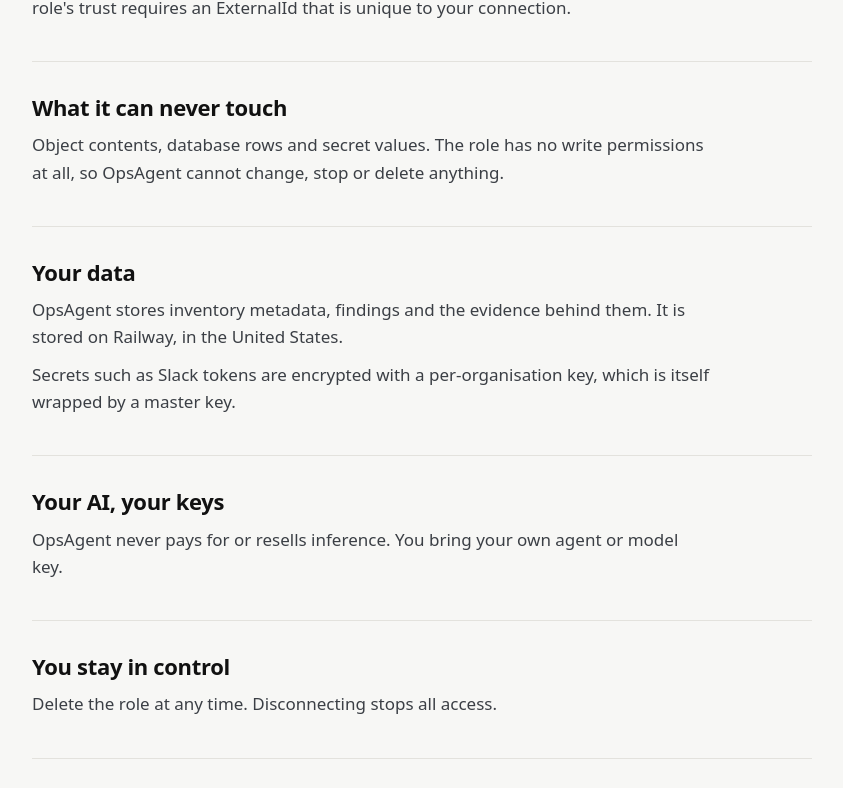
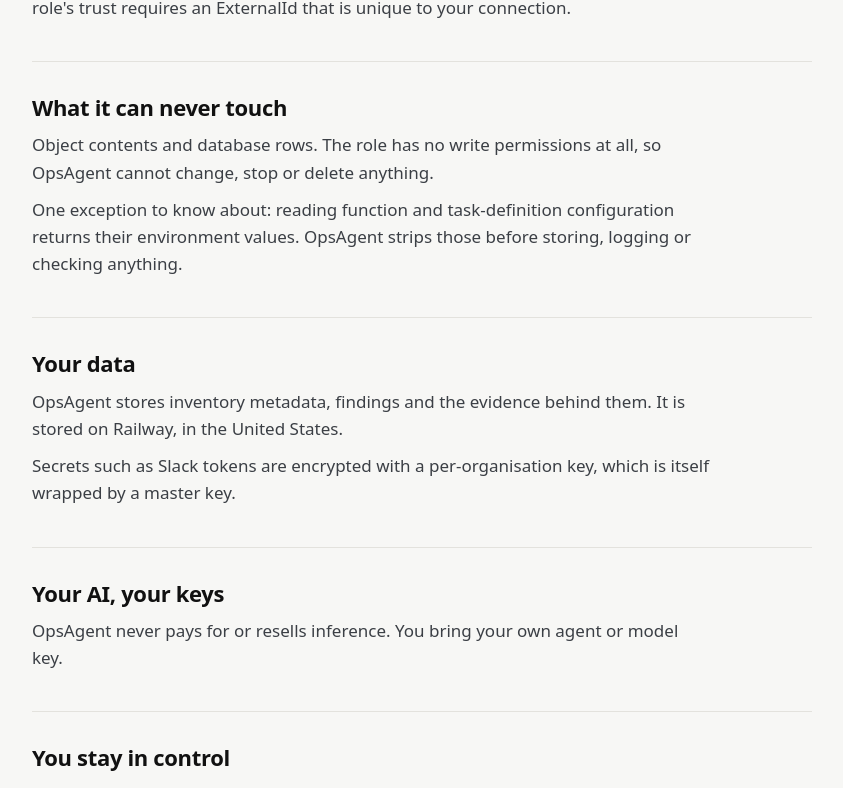
Before and after one commit to OpsAgentDev/opsagent-web, a Next.js app: page /security in a window 1280 px wide. Shown: the part 393-1181 px from the top of the page, without its empty margins (218-1061 px from the left). Built offline with nearby package versions, Linux system fonts and the light colour scheme.

Commit message:
fix(marketing): accurate read-only and disconnect wording

```diff
--- a/app/(marketing)/how-it-works/page.tsx
+++ b/app/(marketing)/how-it-works/page.tsx
@@ -17,7 +17,7 @@
           <h2>Connect read-only</h2>
           <p>
             You create one role in your cloud account in one click. It can list and describe resources and read
-            billing and security findings. It cannot read your data or change anything. AWS is the first supported
+            billing and security findings. It cannot read your stored data or change anything. AWS is the first supported
             provider.
           </p>
         </li>
--- a/app/(marketing)/security/page.tsx
+++ b/app/(marketing)/security/page.tsx
@@ -20,8 +20,12 @@
       <section>
         <h2>What it can never touch</h2>
         <p>
-          Object contents, database rows and secret values. The role has no write permissions at all, so OpsAgent
-          cannot change, stop or delete anything.
+          Object contents and database rows. The role has no write permissions at all, so OpsAgent cannot change,
+          stop or delete anything.
+        </p>
+        <p>
+          One exception to know about: reading function and task-definition configuration returns their environment
+          values. OpsAgent strips those before storing, logging or checking anything.
         </p>
       </section>
       <section>
@@ -41,7 +45,7 @@
       </section>
       <section>
         <h2>You stay in control</h2>
-        <p>Delete the role at any time. Disconnecting stops all access.</p>
+        <p>Delete the role at any time. Disconnecting stops OpsAgent from using the role at once. Deleting the stack in your account removes the role entirely.</p>
       </section>
       <section>
         <h2>Reporting a security issue</h2>
```
